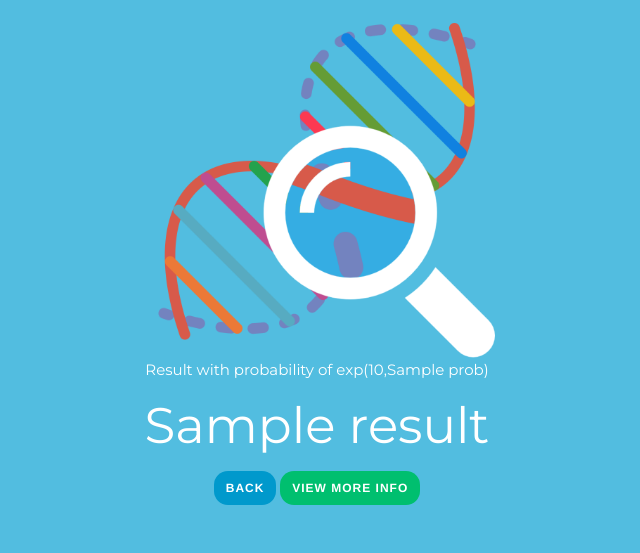
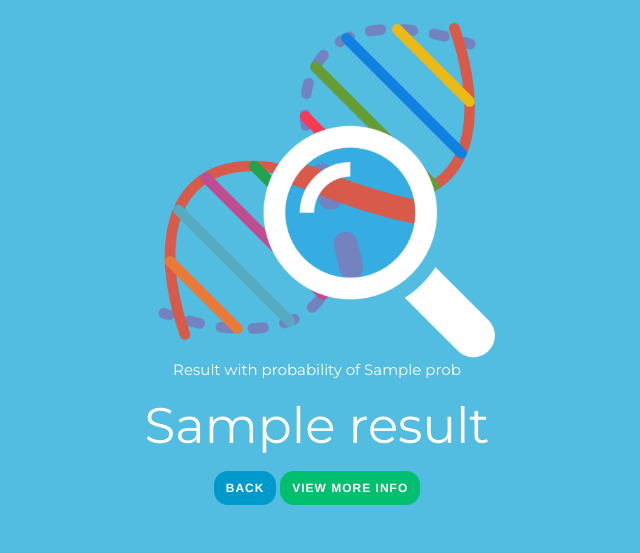
Before and after one commit to ipat/lncRNA-Classification, a Django app: template bio_web/bio_web/templates/result.html in a window 1280 px wide. Shown: the part 148-701 px from the top of the page, without its empty margins (323-963 px from the left). Run offline with Django 3.2, Linux system fonts and the light colour scheme; the template is opened without the code that fills it: most values are stand-ins (such as "Sample title", 1, 10 or a date in 2020); some libraries are stand-ins or nearby versions.

Commit message:
change text in result page

```diff
--- a/bio_web/bio_web/templates/result.html
+++ b/bio_web/bio_web/templates/result.html
@@ -26,7 +26,7 @@
 						</div>
 					</div>
 					<div class="row">
-						<p id="result-title-text">Result with probability of exp(10,{{prob}})</p>
+						<p id="result-title-text">Result with probability of {{prob}}</p>
 					</div>
 					<div class="row">
 						<p id="result-text">{{ result }}</p>
```
